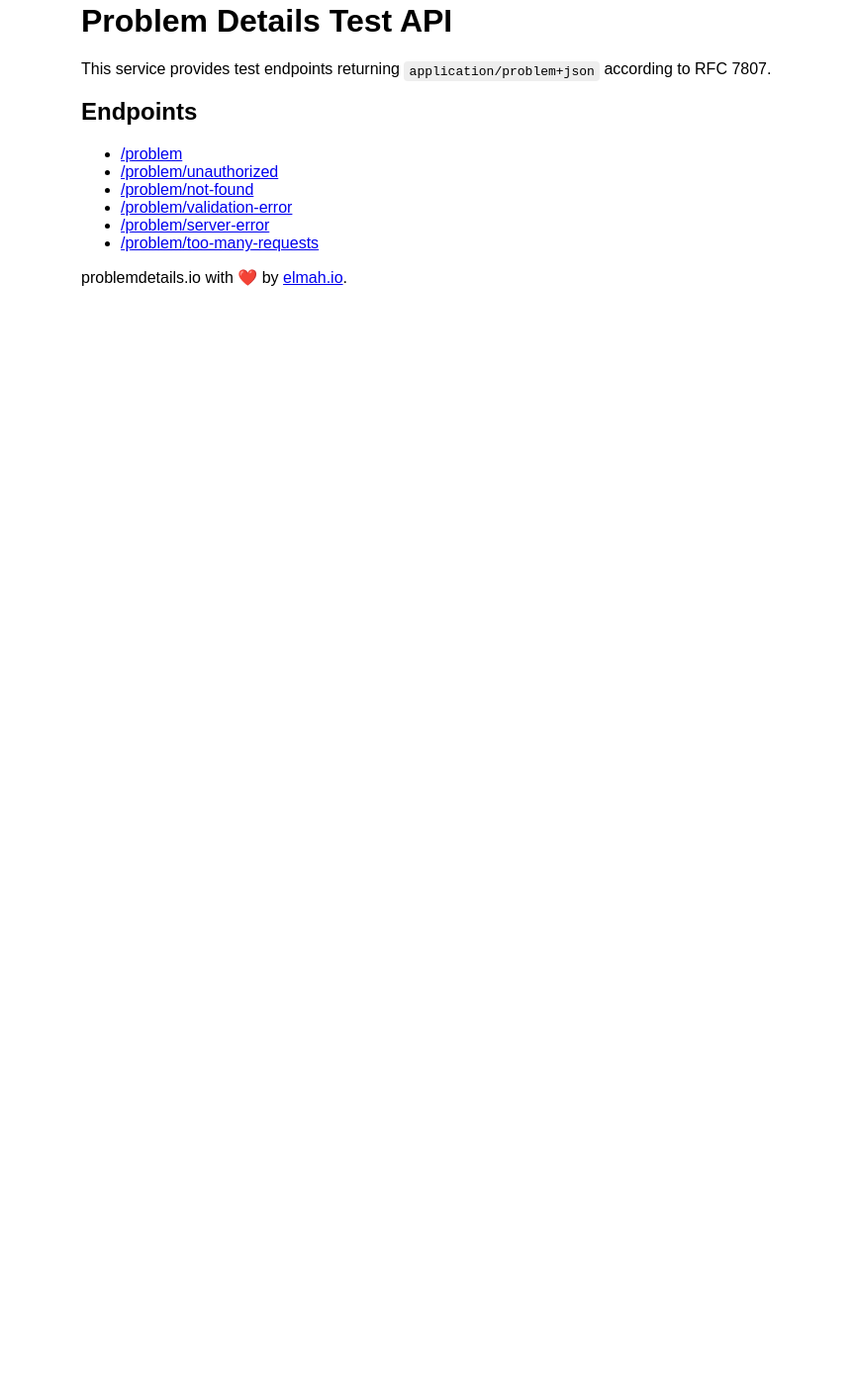
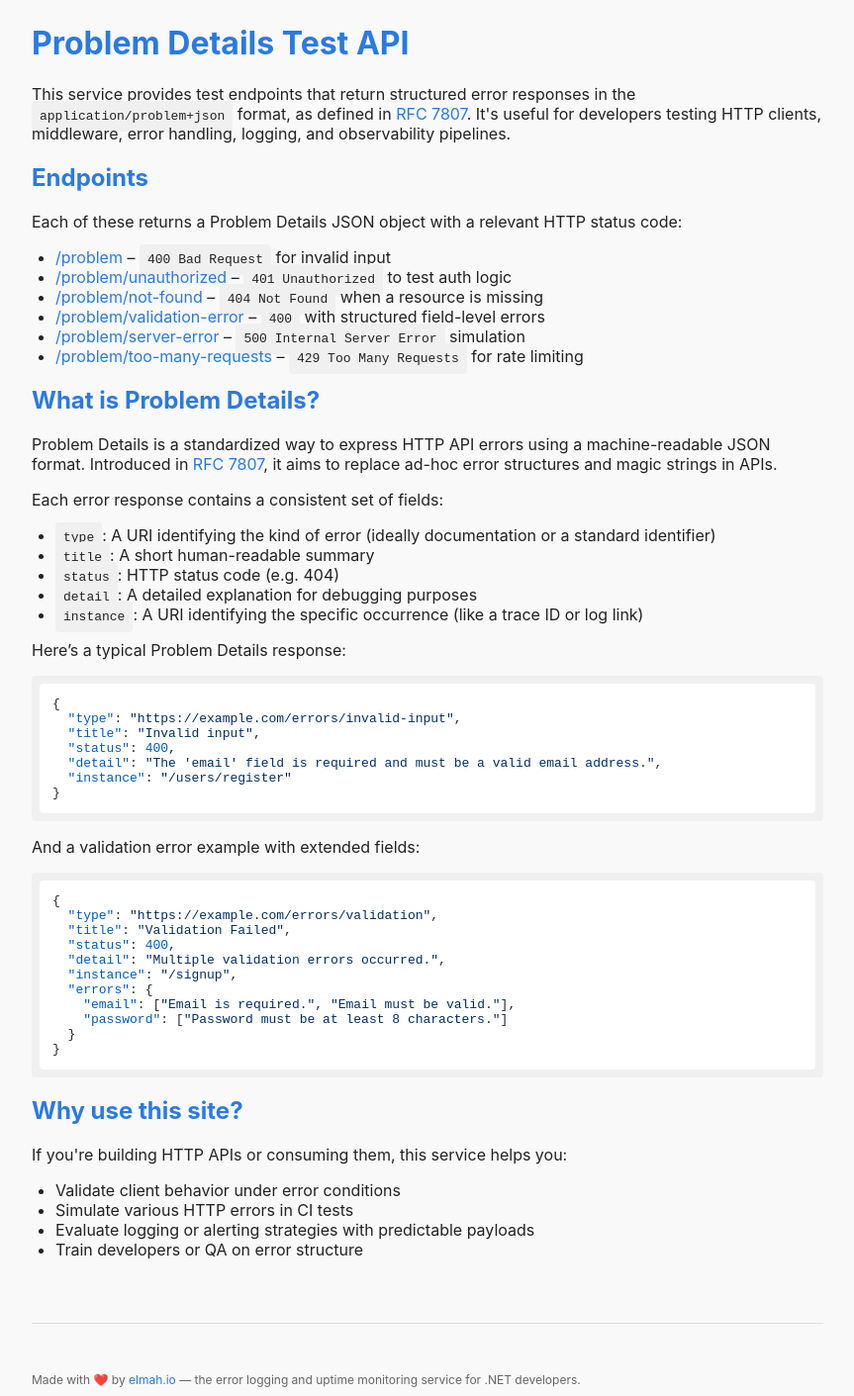
Before and after one commit to elmahio/problemdetails.io, a website: page public/index.html in a window 1280 px wide. Shown: the part 29-1440 px from the top of the page at 99% size, without its empty margins (208-1071 px from the left). Before the commit the page ends 800 px from the top, so only its background shows below. Drawn offline with nearby package versions, Linux system fonts and the light colour scheme.

Commit message:
Include styling and content on landing page

```diff
--- a/public/index.html
+++ b/public/index.html
@@ -3,24 +3,121 @@
 <head>
   <meta charset="UTF-8">
   <meta name="viewport" content="width=device-width, initial-scale=1.0">
-  <title>Problem Details Test Service</title>
+  <title>Problem Details Test API</title>
+  <meta name="description" content="Test HTTP API responses using the standardized Problem Details format (RFC 7807). Useful for testing error handling, observability, and client parsing." />
+  <meta property="og:title" content="Problem Details Test API" />
+  <meta property="og:description" content="Test real-world API errors with standardized RFC 7807 responses. Useful for error handling, observability, and automated tests." />
+  <meta property="og:url" content="https://problemdetails.io" />
+  <meta property="og:type" content="website" />
+  <meta property="og:image" content="https://problemdetails.io/favicon.png" />
+  <link rel="icon" type="image/png" href="/favicon.png" />
+  <link rel="stylesheet" href="https://cdnjs.cloudflare.com/ajax/libs/highlight.js/11.9.0/styles/github.min.css">
+  <script src="https://cdnjs.cloudflare.com/ajax/libs/highlight.js/11.9.0/highlight.min.js"></script>
+  <script>hljs.highlightAll();</script>
   <style>
-    body { font-family: sans-serif; max-width: 700px; margin: 2rem auto; }
-    code { background: #eee; padding: 0.2em 0.4em; border-radius: 4px; }
+    :root {
+      --primary: #2a7ae2;
+      --gray: #666;
+      --background: #f9f9f9;
+    }
+    body {
+      font-family: -apple-system, BlinkMacSystemFont, "Segoe UI", Roboto, Oxygen, Ubuntu, Cantarell, "Open Sans", "Helvetica Neue", sans-serif;
+      max-width: 800px;
+      margin: 0 auto;
+      padding: 2rem;
+      background: var(--background);
+      color: #222;
+    }
+    h1, h2 {
+      color: var(--primary);
+    }
+    ul {
+      padding-left: 1.5rem;
+    }
+    code, pre {
+      background: #f0f0f0;
+      border-radius: 4px;
+      padding: 0.5rem;
+      overflow-x: auto;
+    }
+    pre {
+      margin: 1rem 0;
+    }
+    a {
+      color: var(--primary);
+      text-decoration: none;
+    }
+    a:hover {
+      text-decoration: underline;
+    }
+    footer {
+      margin-top: 4rem;
+      padding-top: 2rem;
+      border-top: 1px solid #ddd;
+      font-size: 0.9em;
+      color: var(--gray);
+    }
   </style>
 </head>
 <body>
   <h1>Problem Details Test API</h1>
-  <p>This service provides test endpoints returning <code>application/problem+json</code> according to RFC 7807.</p>
+  <p>This service provides test endpoints that return structured error responses in the <code>application/problem+json</code> format, as defined in <a href="https://datatracker.ietf.org/doc/html/rfc7807" target="_blank" rel="noopener">RFC 7807</a>. It's useful for developers testing HTTP clients, middleware, error handling, logging, and observability pipelines.</p>
+
   <h2>Endpoints</h2>
+  <p>Each of these returns a Problem Details JSON object with a relevant HTTP status code:</p>
   <ul>
-    <li><a href="/problem">/problem</a></li>
-    <li><a href="/problem/unauthorized">/problem/unauthorized</a></li>
-    <li><a href="/problem/not-found">/problem/not-found</a></li>
-    <li><a href="/problem/validation-error">/problem/validation-error</a></li>
-    <li><a href="/problem/server-error">/problem/server-error</a></li>
-    <li><a href="/problem/too-many-requests">/problem/too-many-requests</a></li>
+    <li><a href="/problem">/problem</a> – <code>400 Bad Request</code> for invalid input</li>
+    <li><a href="/problem/unauthorized">/problem/unauthorized</a> – <code>401 Unauthorized</code> to test auth logic</li>
+    <li><a href="/problem/not-found">/problem/not-found</a> – <code>404 Not Found</code> when a resource is missing</li>
+    <li><a href="/problem/validation-error">/problem/validation-error</a> – <code>400</code> with structured field-level errors</li>
+    <li><a href="/problem/server-error">/problem/server-error</a> – <code>500 Internal Server Error</code> simulation</li>
+    <li><a href="/problem/too-many-requests">/problem/too-many-requests</a> – <code>429 Too Many Requests</code> for rate limiting</li>
   </ul>
-  <p>problemdetails.io with ❤️ by <a href="https://elmah.io">elmah.io</a>.</p>
+
+  <h2>What is Problem Details?</h2>
+  <p>Problem Details is a standardized way to express HTTP API errors using a machine-readable JSON format. Introduced in <a href="https://datatracker.ietf.org/doc/html/rfc7807" target="_blank">RFC 7807</a>, it aims to replace ad-hoc error structures and magic strings in APIs.</p>
+  <p>Each error response contains a consistent set of fields:</p>
+  <ul>
+    <li><code>type</code>: A URI identifying the kind of error (ideally documentation or a standard identifier)</li>
+    <li><code>title</code>: A short human-readable summary</li>
+    <li><code>status</code>: HTTP status code (e.g. 404)</li>
+    <li><code>detail</code>: A detailed explanation for debugging purposes</li>
+    <li><code>instance</code>: A URI identifying the specific occurrence (like a trace ID or log link)</li>
+  </ul>
+
+  <p>Here’s a typical Problem Details response:</p>
+  <pre><code class="json">{
+  "type": "https://example.com/errors/invalid-input",
+  "title": "Invalid input",
+  "status": 400,
+  "detail": "The 'email' field is required and must be a valid email address.",
+  "instance": "/users/register"
+}</code></pre>
+
+  <p>And a validation error example with extended fields:</p>
+  <pre><code class="json">{
+  "type": "https://example.com/errors/validation",
+  "title": "Validation Failed",
+  "status": 400,
+  "detail": "Multiple validation errors occurred.",
+  "instance": "/signup",
+  "errors": {
+    "email": ["Email is required.", "Email must be valid."],
+    "password": ["Password must be at least 8 characters."]
+  }
+}</code></pre>
+
+  <h2>Why use this site?</h2>
+  <p>If you're building HTTP APIs or consuming them, this service helps you:</p>
+  <ul>
+    <li>Validate client behavior under error conditions</li>
+    <li>Simulate various HTTP errors in CI tests</li>
+    <li>Evaluate logging or alerting strategies with predictable payloads</li>
+    <li>Train developers or QA on error structure</li>
+  </ul>
+
+  <footer>
+    <p><small>Made with ❤️ by <a href="https://elmah.io" target="_blank" rel="noopener">elmah.io</a> — the error logging and uptime monitoring service for .NET developers.</small></p>
+  </footer>
 </body>
 </html>
```
